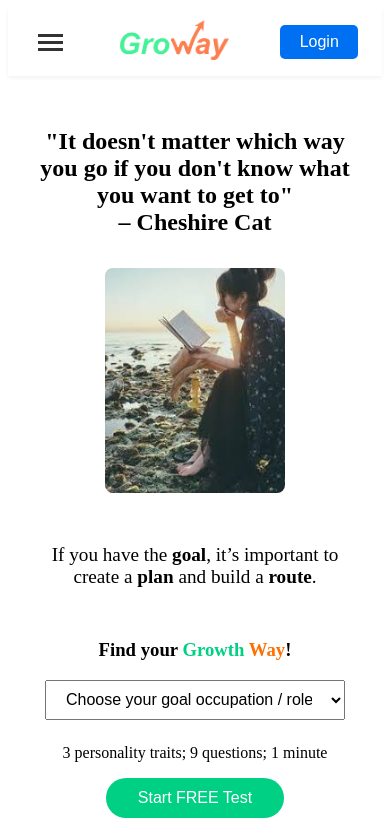
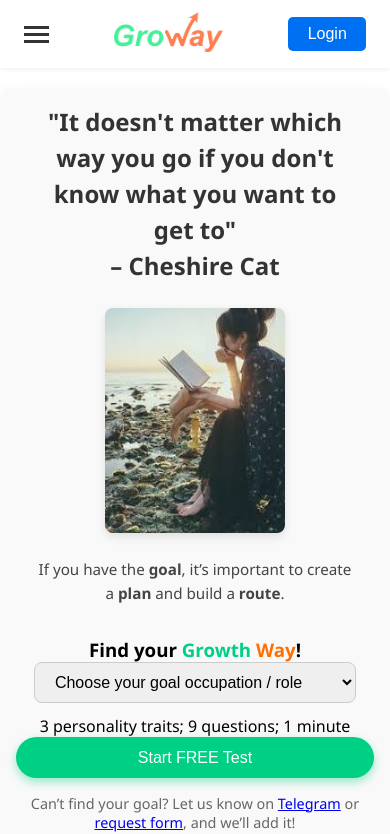
Before and after one commit to MAYANKSHARMA01010/GROWAY, a Next.js app: page /test in a window 390 px wide. Shown: the top 834 px of the page. Built offline with nearby package versions, Linux system fonts and the light colour scheme.

Commit message:
Improve code abit

```diff
--- a/src/pages/plans.jsx
+++ b/src/pages/plans.jsx
@@ -5,6 +5,7 @@ import '../styles/globals.css';
 import '../styles/plans.css';
 import Navbar from '../components/navbar.jsx';
 import Footer from '../components/footer.jsx';
+import { useRouter } from 'next/navigation';
 
 const plansData = [
   {
@@ -91,9 +92,8 @@ const plansData = [
   }
 ];
 
-
-
 const Plans = () => {
+  const router = useRouter();
   return (
     <div className="page-wrapper">
       <Navbar />
@@ -113,7 +113,7 @@ const Plans = () => {
                 ))}
               </div>
               <p className="plan-duration-text">{plan.duration}</p>
-              <button className="plan-button" aria-label={plan.buttonLabel}>{plan.buttonLabel}</button>
+              <button className="plan-button" onClick={() => router.push('/test')} aria-label={plan.buttonLabel}>{plan.buttonLabel}</button>
             </div>
           ))}
         </div>
--- a/src/styles/test.css
+++ b/src/styles/test.css
@@ -1,15 +1,36 @@
+* {
+  box-sizing: border-box;
+  margin: 0;
+  padding: 0;
+}
+
+/* Base styles */
 .test-start-section {
   text-align: center;
   padding: 2rem;
+  background: #f9f9f9;
+  border-radius: 12px;
+  max-width: 1000px;
+  margin: 20px auto;
+  box-shadow: 0 4px 15px rgba(0, 0, 0, 0.05);
+  font-family: 'Segoe UI', Tahoma, Geneva, Verdana, sans-serif;
 }
 
 .quote-block {
   margin-bottom: 2rem;
+  font-size: 1.2rem;
+  color: #333;
+  max-width: 600px;
+  margin-left: auto;
+  margin-right: auto;
+  line-height: 1.5;
 }
 
 .cheshire-img {
   width: 150px;
   margin-top: 1rem;
+  max-width: 100%;
+  height: auto;
 }
 
 .intro-content {
@@ -18,27 +39,46 @@
   justify-content: center;
   gap: 2rem;
   flex-wrap: wrap;
+  margin-bottom: 2rem;
 }
 
 .girl-img {
   width: 180px;
+  max-width: 100%;
   border-radius: 8px;
+  box-shadow: 0 4px 10px rgba(0, 0, 0, 0.1);
+  height: auto;
 }
 
 .message {
   font-size: 1.2rem;
   max-width: 500px;
+  color: #444;
+  line-height: 1.6;
+  text-align: left;
 }
 
 .test-selector {
   margin-top: 2rem;
+  display: flex;
+  flex-direction: column;
+  align-items: center;
 }
 
 .dropdown {
   padding: 0.6rem 1rem;
   font-size: 1rem;
-  margin-bottom: 0.5rem;
+  margin-bottom: 0.8rem;
   width: 300px;
+  max-width: 90%;
+  border-radius: 8px;
+  border: 1px solid #ccc;
+  transition: border-color 0.3s;
+}
+
+.dropdown:focus {
+  border-color: #00d084;
+  outline: none;
 }
 
 .start-btn {
@@ -49,21 +89,125 @@
   font-size: 1rem;
   color: white;
   cursor: pointer;
+  transition: background-color 0.3s, transform 0.3s;
+  box-shadow: 0 4px 10px rgba(0, 208, 132, 0.4);
 }
 
 .start-btn:hover {
   background-color: #00b370;
+  transform: translateY(-2px);
 }
 
 .note {
   font-size: 0.9rem;
   margin-top: 1rem;
+  color: #666;
+  max-width: 400px;
+  margin-left: auto;
+  margin-right: auto;
 }
 
 .highlight-green {
   color: #00d084;
+  font-weight: 600;
 }
 
 .highlight-orange {
   color: #ff6f00;
+  font-weight: 600;
 }
+
+/* Responsive styles */
+
+/* Tablets & small laptops */
+@media (max-width: 1024px) {
+  .test-start-section {
+    padding: 1.8rem;
+  }
+
+  .message {
+    font-size: 1.1rem;
+    max-width: 90%;
+  }
+
+  .dropdown {
+    width: 280px;
+  }
+}
+
+/* Large phones & tablets */
+@media (max-width: 768px) {
+  .test-start-section {
+    padding: 1.5rem;
+  }
+
+  .quote-block {
+    font-size: 1.1rem;
+    max-width: 90%;
+  }
+
+  .intro-content {
+    flex-direction: column;
+    gap: 1.5rem;
+  }
+
+  .message {
+    text-align: center;
+    font-size: 1rem;
+  }
+
+  .dropdown {
+    width: 90%;
+  }
+}
+
+/* Small phones */
+@media (max-width: 480px) {
+  .test-start-section {
+    padding: 1rem;
+  }
+
+  .quote-block {
+    font-size: 1rem;
+    margin-bottom: 1.5rem;
+  }
+
+  .message {
+    font-size: 0.95rem;
+    text-align: center;
+  }
+
+  .dropdown {
+    width: 100%;
+  }
+
+  .start-btn {
+    width: 100%;
+    font-size: 1rem;
+  }
+}
+
+/* Very small phones (iPhone SE) */
+@media (max-width: 360px) {
+  .test-start-section {
+    padding: 0.8rem;
+  }
+
+  .quote-block {
+    font-size: 0.9rem;
+  }
+
+  .message {
+    font-size: 0.9rem;
+  }
+
+  .dropdown {
+    font-size: 0.9rem;
+    padding: 0.5rem 0.8rem;
+  }
+
+  .start-btn {
+    font-size: 0.95rem;
+    padding: 0.6rem 1.5rem;
+  }
+}
```
